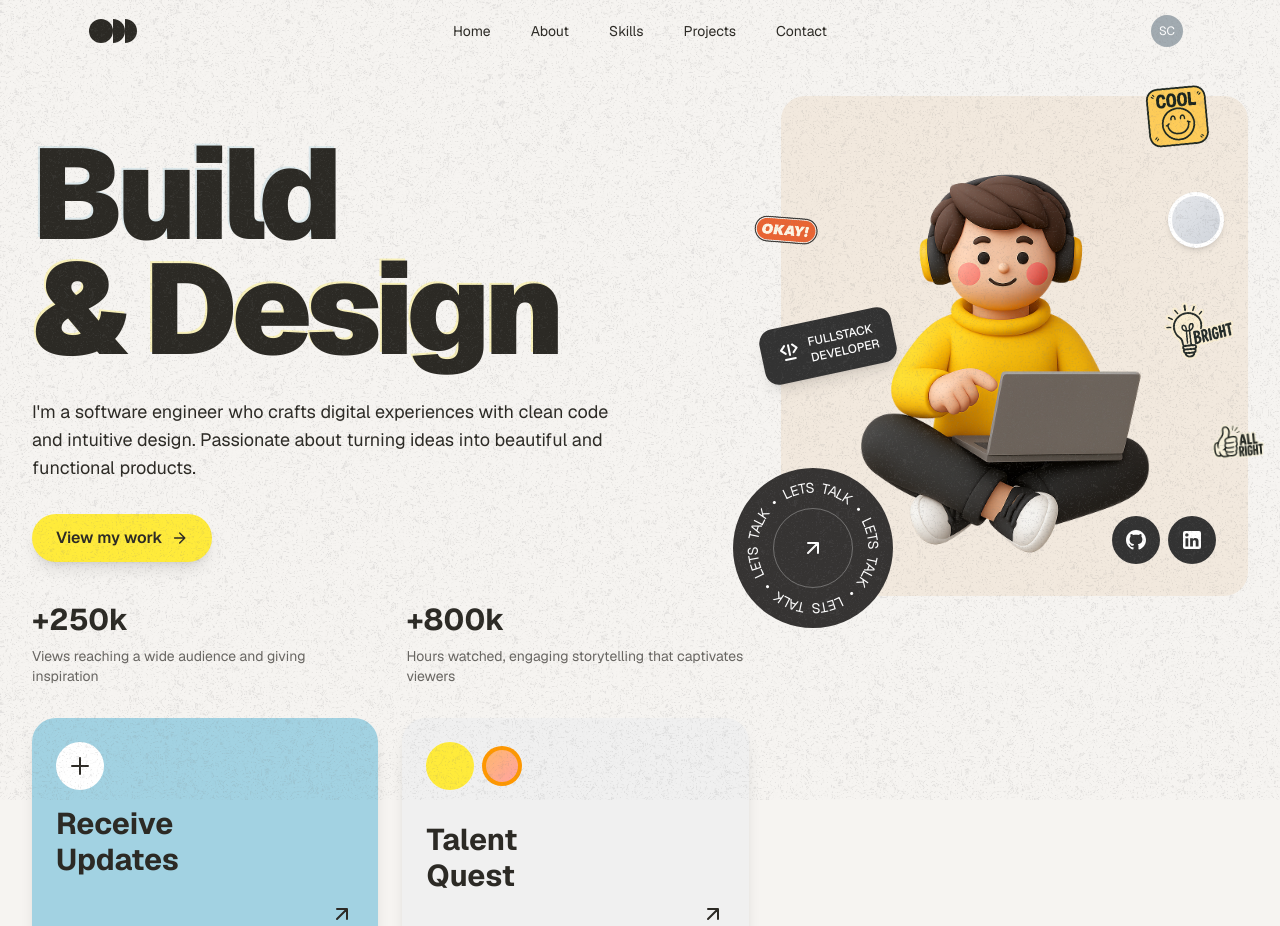
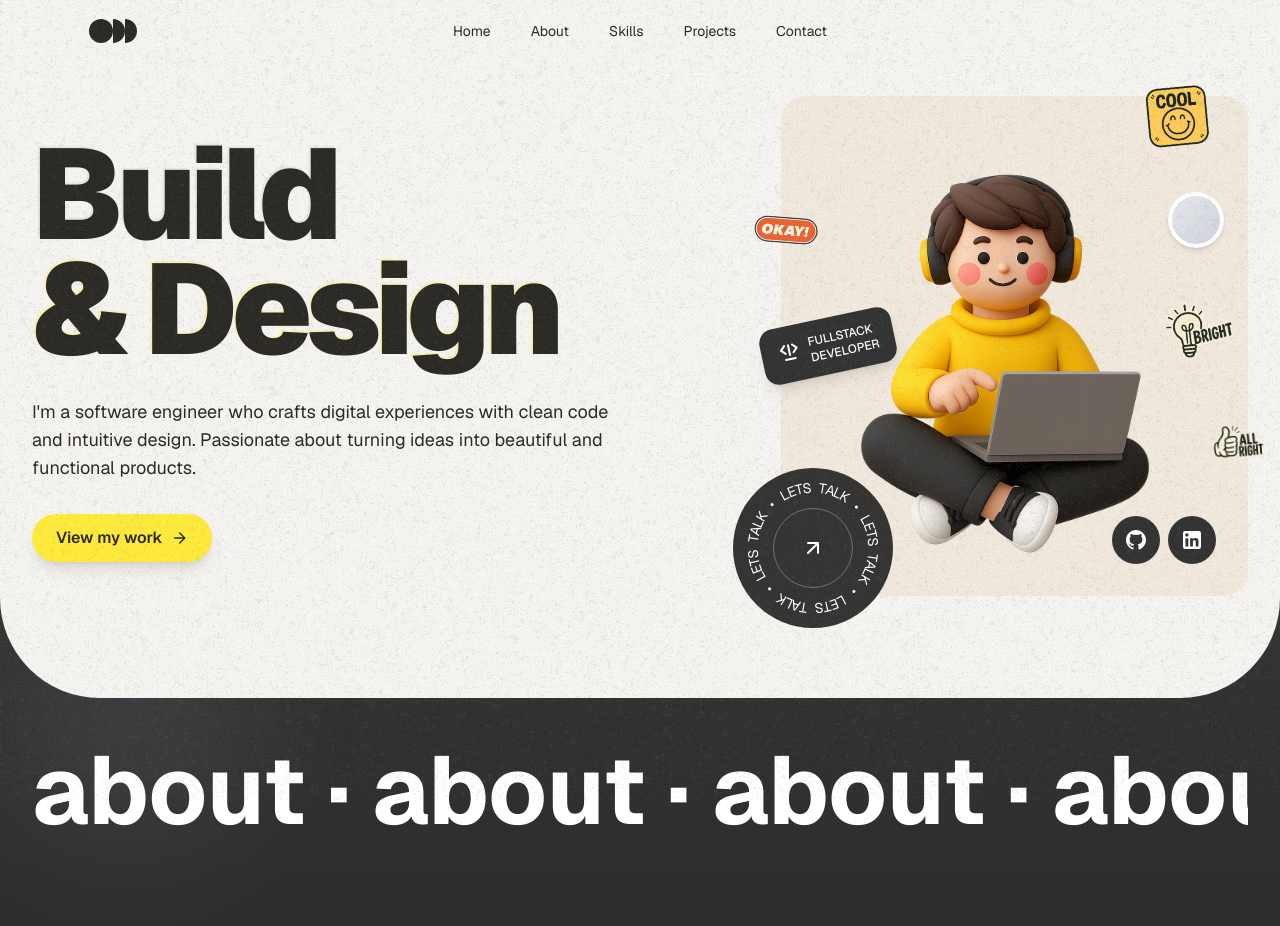
Before and after one commit to echozyr2001/portfolio-demo, a Next.js app: page /example in a window 1280 px wide. Shown: the top 926 px of the page. Built offline with nearby package versions, Linux system fonts and the light colour scheme; a web font is replaced by a local one.

Commit message:
Delete useless items

```diff
--- a/app/example/components/Header.tsx
+++ b/app/example/components/Header.tsx
@@ -212,7 +212,7 @@ export function Header() {
             </ul>
           </div>
 
-          {/* 右侧区域 - 使用绝对定位固定在右侧 */}
+          {/* 右侧区域 - 使用绝对定位固定在右侧
           <motion.div
             className="absolute right-6 w-12 h-8 items-center justify-center flex"
             initial={{ opacity: 0 }}
@@ -224,9 +224,17 @@ export function Header() {
               whileHover={{ scale: 1.1, backgroundColor: "#8A9AA3" }}
               transition={{ type: "spring", stiffness: 400, damping: 10 }}
             >
-              <span className="text-white text-xs">SC</span>
+              <svg
+                width="16"
+                height="16"
+                viewBox="0 0 16 16"
+                fill="none"
+                xmlns="http://www.w3.org/2000/svg"
+              >
+                <rect width="16" height="16" rx="3" fill="white" />
+              </svg>
             </motion.div>
-          </motion.div>
+          </motion.div> */}
         </motion.nav>
       </header>
     </>
--- a/app/example/components/HeroSection.tsx
+++ b/app/example/components/HeroSection.tsx
@@ -168,30 +168,10 @@ export function HeroSection() {
               </motion.a>
             </div>
 
-            {/* Stats */}
-            <div className="grid grid-cols-2 gap-8">
-              <div>
-                <h3 className="text-3xl font-bold mb-2 text-[#2C2A25]">
-                  +250k
-                </h3>
-                <p className="text-sm text-[#2C2A25]/70">
-                  Views reaching a wide audience and giving inspiration
-                </p>
-              </div>
-              <div>
-                <h3 className="text-3xl font-bold mb-2 text-[#2C2A25]">
-                  +800k
-                </h3>
-                <p className="text-sm text-[#2C2A25]/70">
-                  Hours watched, engaging storytelling that captivates viewers
-                </p>
-              </div>
-            </div>
-
-            {/* Bottom cards */}
-            <div className="grid grid-cols-1 md:grid-cols-2 gap-6 mt-8">
-              {/* Receive Updates card */}
-              <div className="bg-[#A2D2E2] rounded-3xl p-6 relative overflow-hidden shadow-lg group">
+            {/* Bottom cards - REMOVED Stats and Bottom Cards sections */}
+            {/* <div className="grid grid-cols-1 md:grid-cols-2 gap-6 mt-8"> */}
+            {/* Receive Updates card - REMOVED */}
+            {/* <div className="bg-[#A2D2E2] rounded-3xl p-6 relative overflow-hidden shadow-lg group">
                 <div className="absolute top-6 left-6 bg-white rounded-full w-12 h-12 flex items-center justify-center">
                   <svg
                     width="24"
@@ -220,10 +200,10 @@ export function HeroSection() {
                     strokeWidth={2}
                   />
                 </div>
-              </div>
+              </div> */}
 
-              {/* Talent Quest card */}
-              <div className="bg-[#F0F0F0] rounded-3xl p-6 relative overflow-hidden shadow-lg group">
+            {/* Talent Quest card - REMOVED */}
+            {/* <div className="bg-[#F0F0F0] rounded-3xl p-6 relative overflow-hidden shadow-lg group">
                 <div className="flex items-center mb-4">
                   <div className="bg-[#FFEB3B] rounded-full w-12 h-12"></div>
                   <div className="ml-2 bg-[#FF9800] rounded-full w-10 h-10 flex items-center justify-center overflow-hidden">
@@ -242,8 +222,8 @@ export function HeroSection() {
                     strokeWidth={2}
                   />
                 </div>
-              </div>
-            </div>
+              </div> */}
+            {/* </div> */}
           </div>
 
           {/* Right side - Image with floating elements */}
--- a/app/example/components/ProjectsSection.tsx
+++ b/app/example/components/ProjectsSection.tsx
@@ -86,12 +86,28 @@ export function ProjectsSection() {
               <div className="md:col-span-4 text-gray-600">
                 {project.description}
               </div>
-              <div className="md:col-span-3 flex justify-end">
+              {/* Add Tech Stack display */}
+              <div className="md:col-span-8 md:col-start-2 mt-2 flex flex-wrap gap-2">
+                {project.tech.map((techItem) => (
+                  <span
+                    key={techItem}
+                    className="bg-[#ECEAE8] text-[#2C2A25] text-xs font-medium px-2.5 py-0.5 rounded-full"
+                  >
+                    {techItem}
+                  </span>
+                ))}
+              </div>
+              <div className="md:col-span-3 flex justify-end md:col-start-10">
+                {/* Updated Button text and added icon */}
                 <Button
                   variant="outline"
-                  className="rounded-full border-[#A2ABB1] text-[#A2ABB1] hover:bg-[#A2ABB1] hover:text-white"
+                  className="rounded-full border-[#A2ABB1] text-[#A2ABB1] hover:bg-[#A2ABB1] hover:text-white flex items-center gap-1"
+                  onClick={() =>
+                    project.link && window.open(project.link, "_blank")
+                  }
                 >
-                  Buy Ticket
+                  <span>Have a look</span>
+                  <ArrowRight className="h-4 w-4" />
                 </Button>
               </div>
             </div>
```
